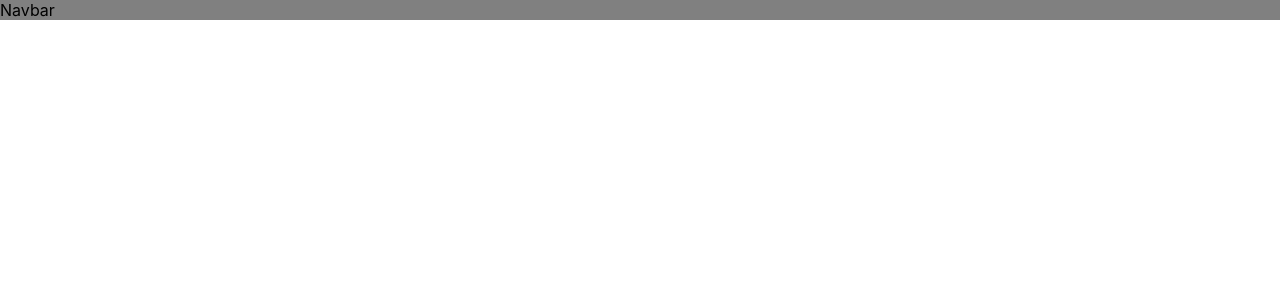
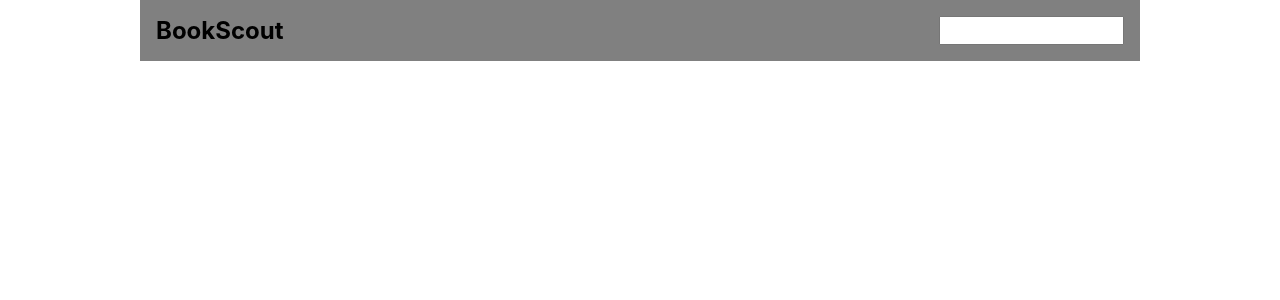
Before and after one commit to mat-diak/books, a React (Vite) app: page / in a window 1280 px wide. Shown: the top 300 px of the page. Built offline with nearby package versions, Linux system fonts and the light colour scheme.

Commit message:
Sets up navbar search html and css

```diff
--- a/package.json
+++ b/package.json
@@ -20,6 +20,7 @@
     "last 2 Chrome versions"
   ],
   "dependencies": {
+    "axios": "^0.27.2",
     "react": "^18.1.0",
     "react-dom": "^18.1.0",
     "styled-components": "^5.3.5"
--- a/src/Global.styled.js
+++ b/src/Global.styled.js
@@ -9,7 +9,15 @@ html {
     box-sizing: inherit;
 }
 
+h1, h2, h3 {
+  margin: 0;
+  padding: 0;
+}
+
 body {
+  display: flex;
+  flex-direction: column;
+
   padding: 0;
   margin: 0;
   font-family: -apple-system, BlinkMacSystemFont, 'Segoe UI', Roboto, Oxygen, Ubuntu, Cantarell, 'Open Sans', 'Helvetica Neue', sans-serif;
--- a/src/components/Dashboard.jsx
+++ b/src/components/Dashboard.jsx
@@ -1,4 +1,5 @@
 import Navbar from "./Navbar";
+import { useEffect, useState } from "react";
 
 const Dashboard = () => {
   return (
--- a/src/components/Navbar.jsx
+++ b/src/components/Navbar.jsx
@@ -1,7 +1,12 @@
 import { Navbar as NavbarStyled } from "../styled-components/Navbar.styled";
 
 const Navbar = () => {
-  return <NavbarStyled>Navbar</NavbarStyled>;
+  return (
+    <NavbarStyled>
+      <h1>BookScout</h1>
+      <input type="text"></input>
+    </NavbarStyled>
+  );
 };
 
 export default Navbar;
--- a/src/styled-components/Navbar.styled.jsx
+++ b/src/styled-components/Navbar.styled.jsx
@@ -1,7 +1,12 @@
 import styled from "styled-components";
 
 export const Navbar = styled.nav`
-  padding: 0;
-  margin: 0;
+  display: flex;
+  flex-flow: row wrap;
+  justify-content: space-between;
+  max-width: 1000px;
+  margin: 0 auto;
+
+  padding: 1em;
   background-color: grey;
 `;
```
Also changed, not shown: 2 other files (tests, documents, lock files or other folders).
